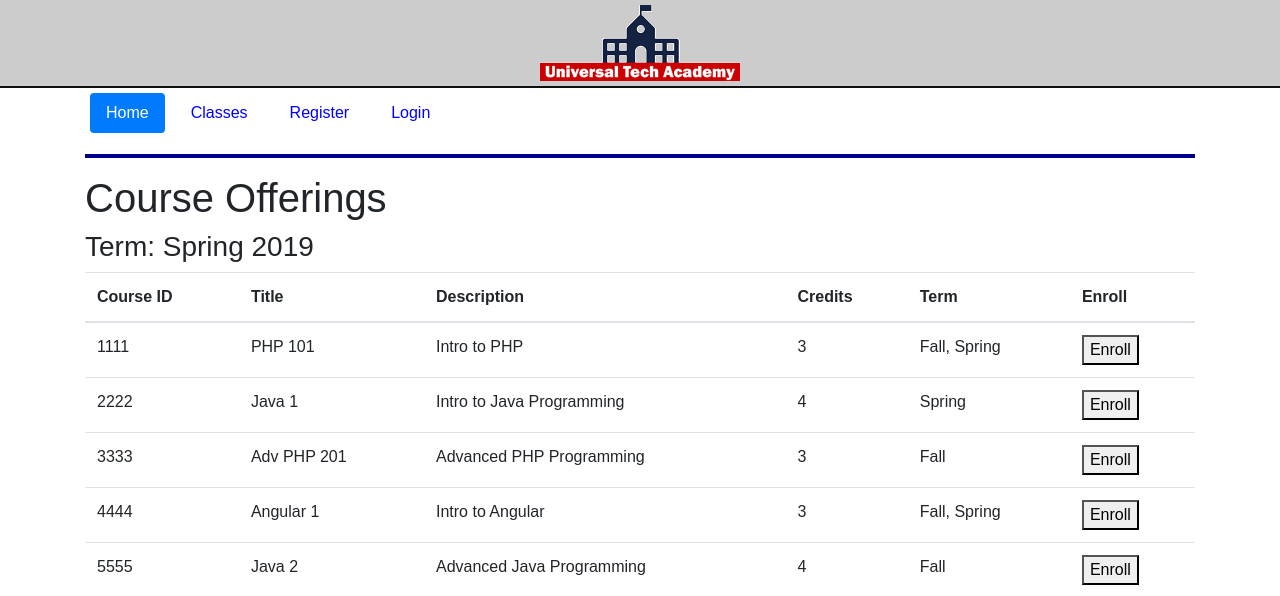
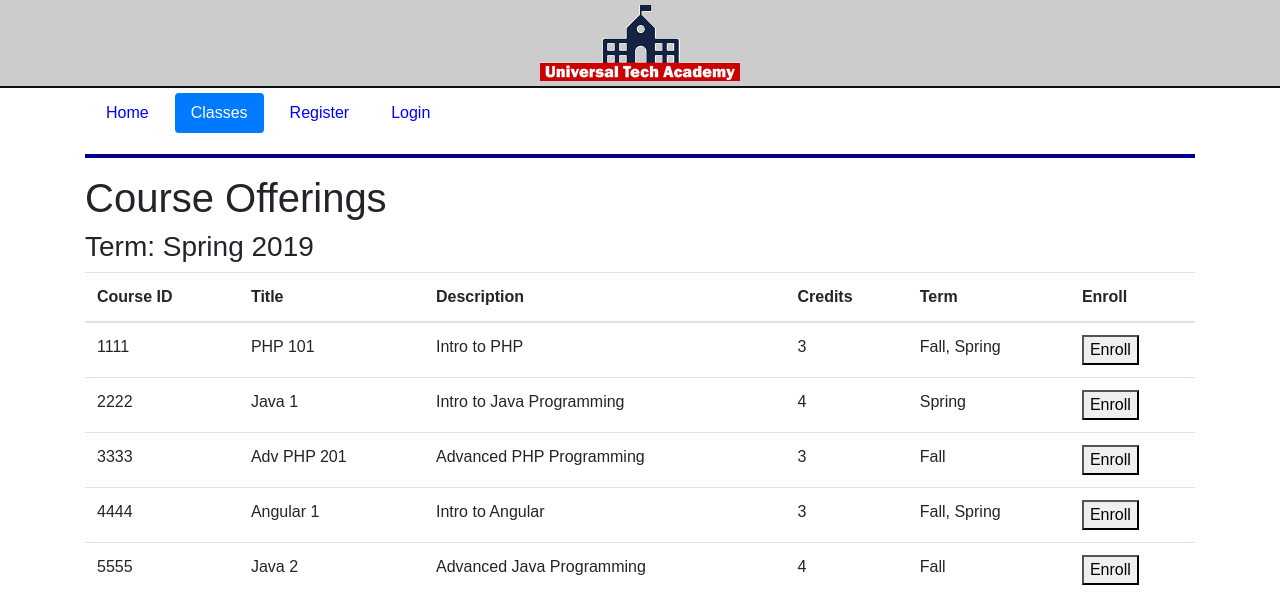
Before and after one commit to akshaybogar/learning_python, a Flask app: page /courses in a window 1280 px wide; the page is wider, and only the part inside the window is pictured. Shown: the top 596 px of that part. Run offline with Flask 2, Linux system fonts and the light colour scheme; some libraries are stand-ins or nearby versions.

Commit message:
highlighted right tile on UI

```diff
--- a/working_with_flask/enrollment/enrollmentapp/routes.py
+++ b/working_with_flask/enrollment/enrollmentapp/routes.py
@@ -5,18 +5,18 @@ from flask import render_template
 @app.route('/index')
 @app.route('/home')
 def index():
-    return render_template('index.html')
+    return render_template('index.html', index=True)
 
 @app.route('/courses')
 def courses():
     course_data = [{"courseID":"1111","title":"PHP 101","description":"Intro to PHP","credits":3,"term":"Fall, Spring"}, {"courseID":"2222","title":"Java 1","description":"Intro to Java Programming","credits":4,"term":"Spring"},{"courseID":"3333","title":"Adv PHP 201","description":"Advanced PHP Programming","credits":3,"term":"Fall"}, {"courseID":"4444","title":"Angular 1","description":"Intro to Angular","credits":3,"term":"Fall, Spring"}, {"courseID":"5555","title":"Java 2","description":"Advanced Java Programming","credits":4,"term":"Fall"}]
 
-    return render_template('courses.html', course_data=course_data)
+    return render_template('courses.html', course_data=course_data, courses=True)
 
 @app.route('/register')
 def register():
-    return render_template('register.html')
+    return render_template('register.html', register=True)
 
 @app.route('/login')
 def login():
-    return render_template('login.html')
+    return render_template('login.html', login=True)
--- a/working_with_flask/enrollment/enrollmentapp/templates/includes/nav.html
+++ b/working_with_flask/enrollment/enrollmentapp/templates/includes/nav.html
@@ -1,10 +1,10 @@
     <header>
         <nav>
             <ul class="nav nav-pills">
-                <li class="nav-item"><a href="{{ url_for('index') }}" class="nav-link active">Home</a></li>
-                <li class="nav-item"><a href="{{ url_for('courses') }}" class="nav-link">Classes</a></li>
-                <li class="nav-item"><a href="{{ url_for('register') }}" class="nav-link">Register</a></li>
-                <li class="nav-item"><a href="{{ url_for('login') }}" class="nav-link">Login</a></li>
+                <li class="nav-item"><a href="{{ url_for('index') }}" class="nav-link{% if index %} active {% endif %}">Home</a></li>
+                <li class="nav-item"><a href="{{ url_for('courses') }}" class="nav-link{% if courses %} active {% endif %}">Classes</a></li>
+                <li class="nav-item"><a href="{{ url_for('register') }}" class="nav-link{% if register %} active {% endif %}">Register</a></li>
+                <li class="nav-item"><a href="{{ url_for('login') }}" class="nav-link{% if login %} active {% endif %}">Login</a></li>
             </ul>
         </nav>
         <hr style="clear:both">
```
